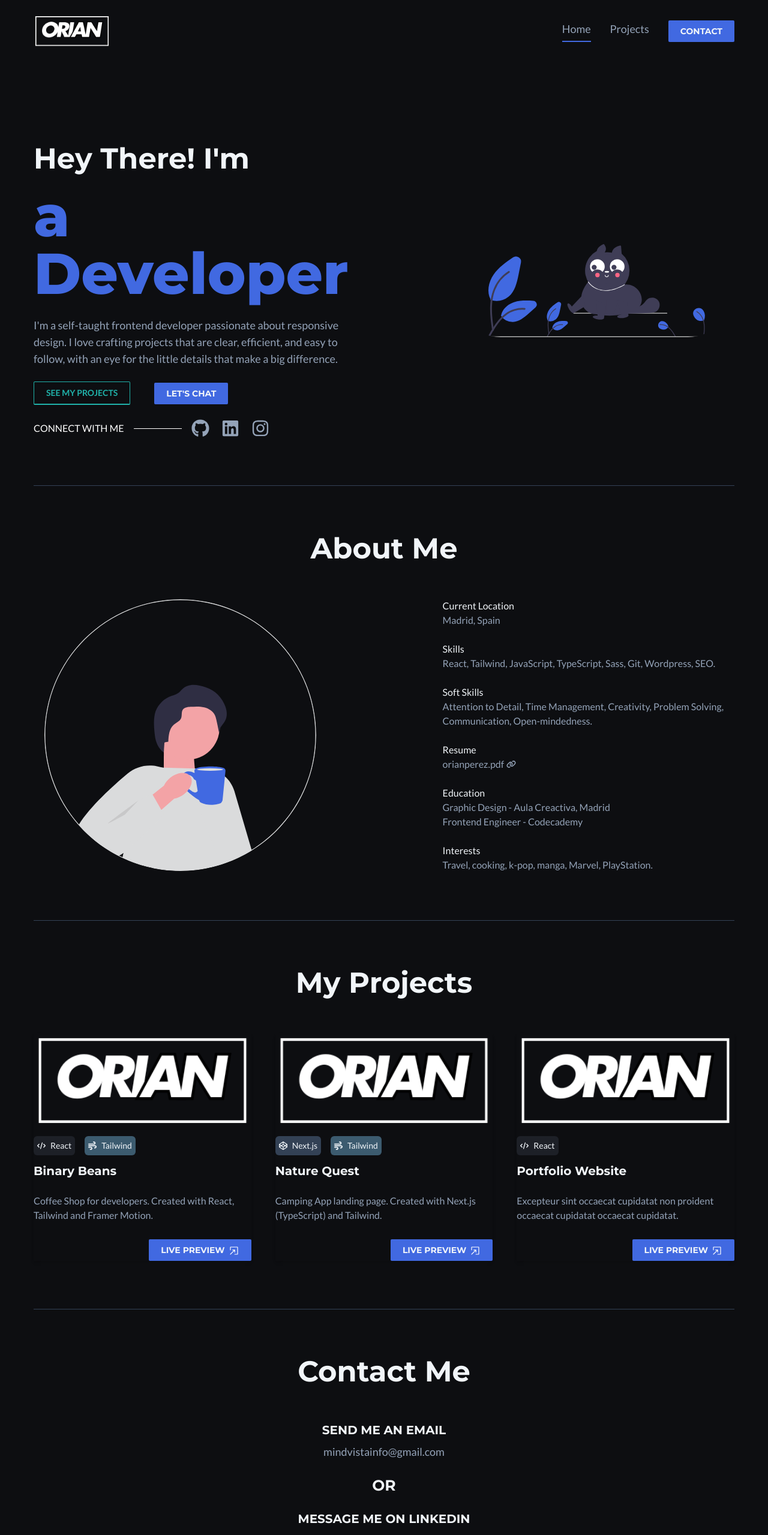
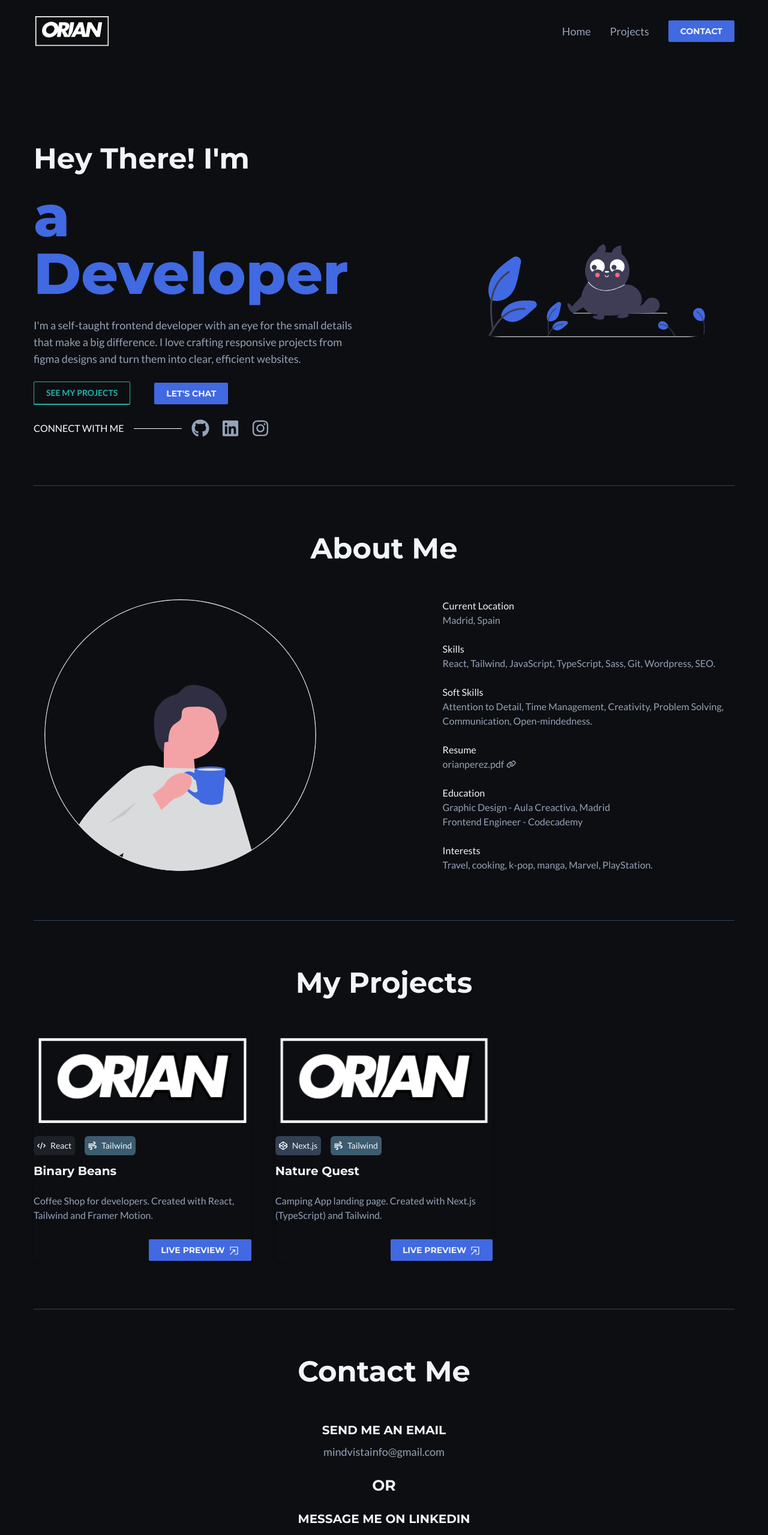
Before and after one commit to OriPerez7/portfolio-website, a React (Vite) app: page / in a window 1280 px wide. Shown: the top 2559 px of the page at 60% size. Built offline with nearby package versions, Linux system fonts and the light colour scheme.

Commit message:
Finish buttons functionality, navbar and details

```diff
--- a/src/App.jsx
+++ b/src/App.jsx
@@ -1,13 +1,11 @@
 import { BrowserRouter as Router, Routes, Route } from "react-router-dom";
 import Home from "./routes/root";
-import Projects from "./routes/projects";
 
 function App() {
   return (
     <Router>
       <Routes>
         <Route path="/" element={<Home />} />
-        <Route path="/projects" element= {<Projects />} />
       </Routes>
     </Router>
   );
--- a/src/components/constants.js
+++ b/src/components/constants.js
@@ -1,6 +1,6 @@
 export const TAGS = {
     all: 'all',
-    frontend: 'frontend',
-    backend: 'backend',
-    fullstack: 'fullstack'
+    react: 'react',
+    nextjs: 'next.js',
+    tailwind: 'tailwind'
   };
--- a/src/components/home/Contact.jsx
+++ b/src/components/home/Contact.jsx
@@ -30,7 +30,9 @@ const Contact = () => {
 
 const ContactSection = () => {
   return (
-    <SectionLayout title="Contact Me" subtitle="" children={<Contact />} />
+    <section id="contact">
+      <SectionLayout title="Contact Me" subtitle="" children={<Contact />} />
+    </section>
   );
 };
 
--- a/src/components/home/Hero.jsx
+++ b/src/components/home/Hero.jsx
@@ -14,15 +14,33 @@ const Hero = () => {
           <h2>Hey there! I'm</h2>
           <h1 className="text-primary block">{currentLetter}</h1>
           <p className="text-lg">
-            I'm a self-taught frontend developer passionate about responsive
-            design. I love crafting projects that are clear, efficient, and easy
-            to follow, with an eye for the little details that make a big
-            difference.
+            I'm a self-taught frontend developer with an eye for the small
+            details that make a big difference. I love crafting responsive
+            projects from figma designs and turn them into clear, efficient
+            websites.
           </p>
 
           <div className="flex items-center gap-10">
-            <button className="btn-secondary">See my projects</button>
-            <button className="btn-primary">Let's chat</button>
+            <button
+              className="btn-secondary"
+              onClick={() =>
+                document
+                  .getElementById("projects")
+                  .scrollIntoView({ behavior: "smooth" })
+              }
+            >
+              See my projects
+            </button>
+            <button
+              className="btn-primary"
+              onClick={() =>
+                document
+                  .getElementById("contact")
+                  .scrollIntoView({ behavior: "smooth" })
+              }
+            >
+              Let's chat
+            </button>
           </div>
 
           <div className="flex gap-4 items-center">
--- a/src/components/home/Projects/ProjectItem.jsx
+++ b/src/components/home/Projects/ProjectItem.jsx
@@ -8,7 +8,6 @@ const ProjectItem = ({
   otherTag,
   description,
   previewLink,
-  sourceCodeLink,
 }) => {
   const openNewPreviewLink = () => {
     window.open(previewLink, "_blank");
--- a/src/components/home/Projects/Projects.jsx
+++ b/src/components/home/Projects/Projects.jsx
@@ -43,7 +43,9 @@ const Projects = () => {
 
 const ProjectsSection = () => {
   return (
-    <SectionLayout title="My Projects" subtitle=" " children={<Projects />} />
+    <section id="projects">
+      <SectionLayout title="My Projects" subtitle=" " children={<Projects />} />
+    </section>
   );
 };
 
--- a/src/components/home/Projects/projectsList.js
+++ b/src/components/home/Projects/projectsList.js
@@ -24,13 +24,4 @@ export const projects = [
       tag: TAGS.frontend,
       previewLink: 'https://nature-quest-app.vercel.app/',
     },
-    {
-      title: 'Portfolio Website',
-      description:
-        'Excepteur sint occaecat cupidatat non proident occaecat cupidatat occaecat cupidatat.',
-      image: logo,
-      tagIcon: ReactTag,
-      tag: TAGS.frontend,
-      previewLink: 'https://josephinegyamera.tech',
-    }
   ];
--- a/src/components/shared/Navbar.jsx
+++ b/src/components/shared/Navbar.jsx
@@ -1,5 +1,4 @@
 import React, { useState } from "react";
-import { NavLink, Link } from "react-router-dom";
 import logo from "../../assets/logo.png";
 import { IoCloseSharp, IoMenu } from "react-icons/io5";
 
@@ -7,32 +6,25 @@ const NavItems = ({ className }) => {
   return (
     <ul className={className}>
       <li>
-        <NavLink
-          to="/"
-          className={({ isActive }) =>
-            isActive ? "active-link-underline" : "hover-underline"
+        <a href="/">Home</a>
+      </li>
+      <li>
+        <a href="#projects">Projects</a>
+      </li>
+      <li>
+        <button
+          className="btn-primary"
+          onClick={() =>
+            document
+              .getElementById("contact")
+              .scrollIntoView({ behavior: "smooth" })
           }
         >
-          Home
-        </NavLink>
-      </li>
-      <li>
-        <NavLink
-          to="/projects"
-          className={({ isActive }) =>
-            isActive ? "active-link-underline" : "hover-underline"
-          }
-        >
-          Projects
-        </NavLink>
-      </li>
-      <li>
-        <Link to="/contact">
-          <button className="btn-primary">Contact</button>
-        </Link>
+          Contact
+        </button>
       </li>
     </ul>
-  )
+  );
 };
 
 const Navbar = () => {
@@ -44,9 +36,9 @@ const Navbar = () => {
 
   return (
     <nav className="flex items-center justify-between ">
-      <Link to="/" className="w-32 ">
+      <a href="/" className="w-32 ">
         <img src={logo} alt="Logo" />
-      </Link>
+      </a>
 
       <NavItems className="hidden md:flex items-center space-x-8" />
 
--- a/src/routes/projects.jsx
+++ /dev/null
@@ -1,12 +0,0 @@
-import React from 'react'
-import Layout from '../components/shared/Layout'
-
-const Projects = () => {
-  return (
-    <Layout>
-        Projects
-    </Layout>
-  )
-}
-
-export default Projects
```
